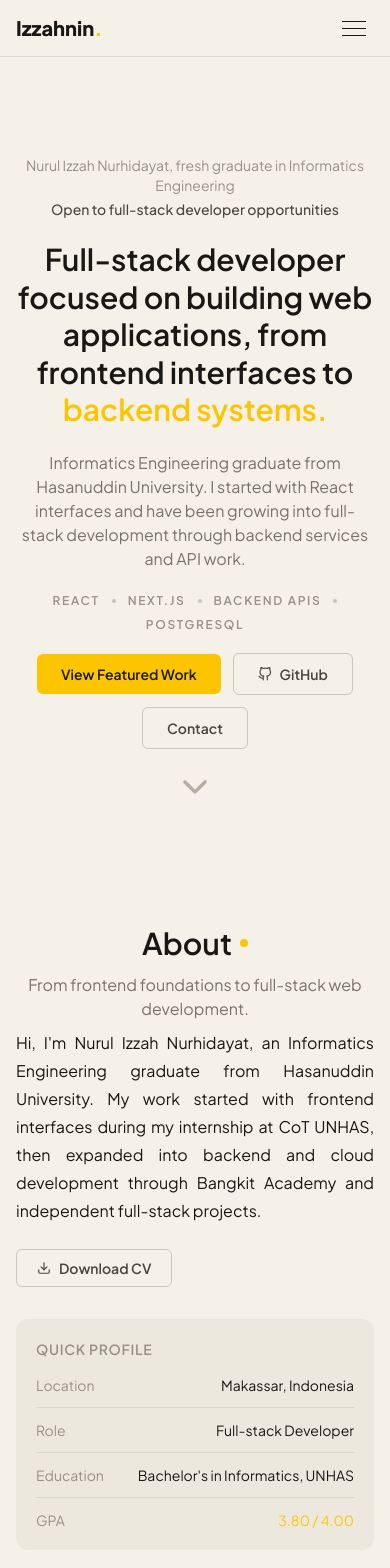
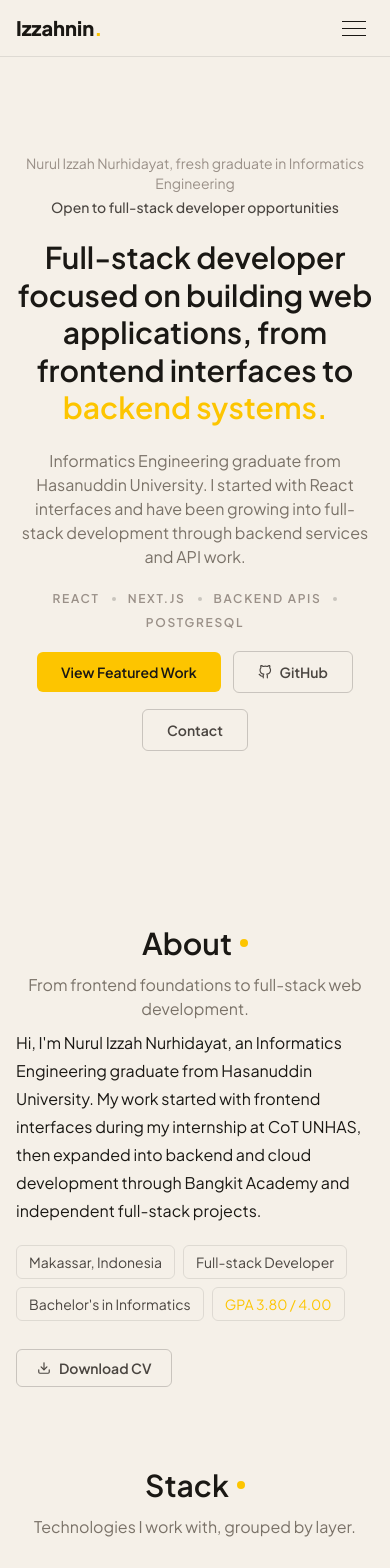
Before and after one commit to izzahnin/portfolio, a Next.js app: page / in a window 390 px wide. Shown: the top 1568 px of the page. Built offline with nearby package versions, Linux system fonts and the light colour scheme.

Commit message:
refactor: improve layout and content in Hero and SectionAbout components; enhance responsiveness and remove redundant sections

```diff
--- a/app/components/Hero.tsx
+++ b/app/components/Hero.tsx
@@ -48,7 +48,7 @@ export const Hero = () => {
         </Reveal>
 
         <Reveal>
-          <div className="flex flex-wrap items-center justify-center gap-3">
+          <div className="flex flex-wrap items-center justify-center gap-x-3 gap-y-4">
             <Link
               href="#projects"
               className="rounded-md bg-[var(--accent)] px-6 py-2.5 text-sm font-semibold text-[#1a1814] transition duration-200 hover:bg-[#fdc500]/80 max-[height:700px]:px-5 max-[height:700px]:py-2"
@@ -73,7 +73,7 @@ export const Hero = () => {
         </Reveal>
       </section>
 
-      <section className="absolute bottom-8 max-[height:700px]:hidden">
+      <section className="absolute bottom-8 hidden lg:block max-[height:760px]:hidden">
         <Reveal>
           <Link href="#about">
             <IoIosArrowDown className="animate-bounce text-4xl text-[var(--text-soft)]" />
--- a/app/components/SectionAbout.tsx
+++ b/app/components/SectionAbout.tsx
@@ -18,12 +18,29 @@ export const SectionAbout = () => {
         </section>
       </Reveal>
 
-      <section className="grid w-full gap-8 md:grid-cols-3">
-        <div className="flex flex-col gap-4 md:col-span-2">
+      <section className="w-full">
+        <div className="flex max-w-4xl flex-col gap-5">
           <Reveal>
-            <p className="text-justify leading-7 text-[var(--text-primary)]">
+            <p className="leading-7 text-[var(--text-primary)]">
               Hi, I&apos;m Nurul Izzah Nurhidayat, an Informatics Engineering graduate from Hasanuddin University. My work started with frontend interfaces during my internship at CoT UNHAS, then expanded into backend and cloud development through Bangkit Academy and independent full-stack projects.
             </p>
+          </Reveal>
+
+          <Reveal>
+            <div className="flex flex-wrap gap-2 text-sm text-[var(--text-mid)]">
+              <span className="rounded-md border border-[var(--border-light)] px-3 py-1.5">
+                Makassar, Indonesia
+              </span>
+              <span className="rounded-md border border-[var(--border-light)] px-3 py-1.5">
+                Full-stack Developer
+              </span>
+              <span className="rounded-md border border-[var(--border-light)] px-3 py-1.5">
+                Bachelor&apos;s in Informatics
+              </span>
+              <span className="rounded-md border border-[var(--border-light)] px-3 py-1.5 text-[var(--accent)]">
+                GPA 3.80 / 4.00
+              </span>
+            </div>
           </Reveal>
 
           <Reveal>
@@ -37,34 +54,6 @@ export const SectionAbout = () => {
             </Link>
           </Reveal>
         </div>
-
-        <div>
-          <Reveal>
-            <section className="rounded-xl bg-[var(--bg-surface)] p-5">
-              <h2 className="font-display text-sm font-semibold uppercase tracking-wider text-[var(--text-muted)]">
-                Quick Profile
-              </h2>
-              <div className="mt-4 space-y-3 text-sm text-[var(--text-mid)]">
-                <div className="flex justify-between gap-4 border-b border-[var(--border-subtle)] pb-3">
-                  <span className="text-[var(--text-muted)]">Location</span>
-                  <span className="text-right text-[var(--text-primary)]">Makassar, Indonesia</span>
-                </div>
-                <div className="flex justify-between gap-4 border-b border-[var(--border-subtle)] pb-3">
-                  <span className="text-[var(--text-muted)]">Role</span>
-                  <span className="text-right text-[var(--text-primary)]">Full-stack Developer</span>
-                </div>
-                <div className="flex justify-between gap-4 border-b border-[var(--border-subtle)] pb-3">
-                  <span className="text-[var(--text-muted)]">Education</span>
-                  <span className="text-right text-[var(--text-primary)]">Bachelor&apos;s in Informatics, UNHAS</span>
-                </div>
-                <div className="flex justify-between gap-4">
-                  <span className="text-[var(--text-muted)]">GPA</span>
-                  <span className="text-right text-[var(--accent)]">3.80 / 4.00</span>
-                </div>
-              </div>
-            </section>
-          </Reveal>
-        </div>
       </section>
     </main>
   );
```
